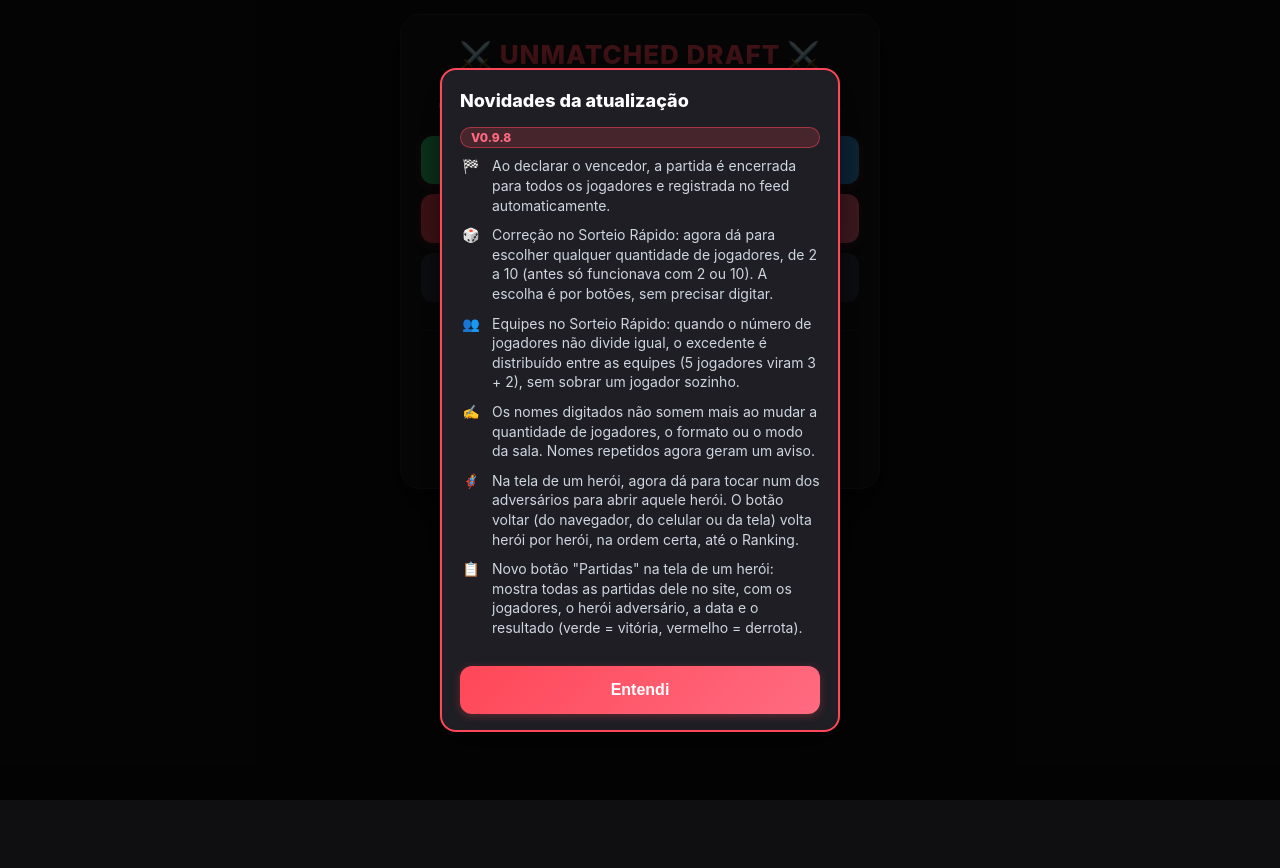
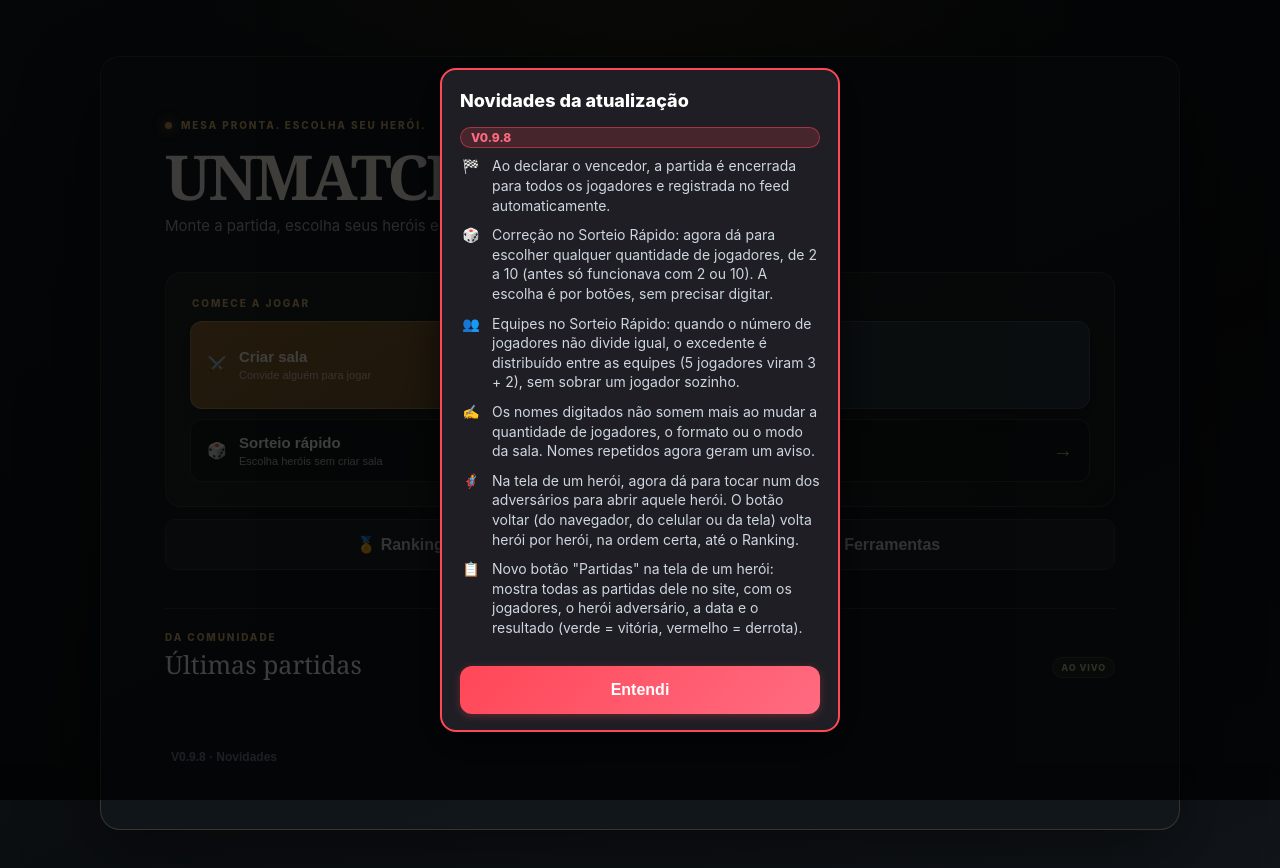
Before and after one commit to jeonatai/unmatched-draft, a plain HTML site: page index.html in a window 1280 px wide. Before the commit the page ends 800 px from the top, so only its background shows below. Drawn offline with Linux system fonts and the light colour scheme; no server answers.

Commit message:
Add files via upload

```diff
--- a/index.html
+++ b/index.html
@@ -24,9 +24,9 @@
     <meta name="twitter:title" content="Unmatched Draft — Sorteio e Draft Online para Unmatched">
     <meta name="twitter:description" content="Sorteie heróis, monte salas e organize partidas de Unmatched online, de graça, com amigos.">
 
-    <link rel="stylesheet" href="style.css?v=20261111t">
+    <link rel="stylesheet" href="style.css?v=20261127a">
 </head>
-<body>
+<body class="is-home-screen">
 
     <!-- Código da sala (visível quando dentro de uma sala) -->
     <div id="room-code-header" class="room-code-header" style="display: none;">
@@ -38,20 +38,26 @@
 
         <!-- TELA: Início -->
         <div id="screen-home" class="screen">
-            <h1>⚔️ Unmatched Draft ⚔️</h1>
-            <p>Crie uma nova sala ou entre em uma existente com o código.</p>
+            <header class="home-hero">
+                <div class="home-eyebrow"><span></span> MESA PRONTA. ESCOLHA SEU HERÓI.</div>
+                <h1>Unmatched <em>Draft</em></h1>
+                <p>Monte a partida, escolha seus heróis e descubra quem vence.</p>
+            </header>
+            <section class="home-play-panel" aria-label="Começar uma partida">
+                <div class="home-section-label">COMECE A JOGAR</div>
             <div class="btn-row">
-                <button id="btn-go-create" style="background-color: #2ecc71;">Criar Sala</button>
-                <button id="btn-go-join" style="background-color: #3498db;">Entrar em Sala</button>
+                <button id="btn-go-create">⚔️ <span><strong>Criar sala</strong><small>Convide alguém para jogar</small></span></button>
+                <button id="btn-go-join">↗️ <span><strong>Entrar em sala</strong><small>Tenho um código de partida</small></span></button>
             </div>
-            <button id="btn-go-quick" style="margin-top: 10px;">🎲 Sorteio Rápido</button>
-            <div class="btn-row">
+                <button id="btn-go-quick" class="home-quick-btn">🎲 <span><strong>Sorteio rápido</strong><small>Escolha heróis sem criar sala</small></span><b>→</b></button>
+            </section>
+            <nav class="home-tools-nav" aria-label="Mais opções">
                 <button id="btn-go-rank" class="btn-secondary js-go-rank">🏅 Ranking</button>
                 <button id="btn-go-tools" class="btn-secondary">🛠️ Ferramentas</button>
-            </div>
+            </nav>
 
             <div id="home-feed-section" class="home-feed-section">
-                <h3>📰 Últimas Partidas</h3>
+                <div class="feed-heading"><div><div class="home-section-label">DA COMUNIDADE</div><h3>Últimas partidas</h3></div><span>AO VIVO</span></div>
                 <div id="home-feed-list" class="feed-list"></div>
                 <div id="home-feed-pagination" class="feed-pagination"></div>
             </div>
@@ -625,7 +631,7 @@
     <script src="https://www.gstatic.com/firebasejs/10.12.2/firebase-database-compat.js"></script>
     <script src="firebase-config.js"></script>
     <script src="boxes.js?v=1"></script>
-    <script src="app.js?v=20261111u"></script>
+    <script src="app.js?v=20261127a"></script>
     <script src="changelog.js?v=098d"></script>
 </body>
 </html>
--- a/style.css
+++ b/style.css
@@ -1743,3 +1743,106 @@ details.audit-row summary { cursor: pointer; font-size: 13px; color: #ced6e0; }
 .me-winner { display: flex; gap: 14px; flex-wrap: wrap; font-size: 14px; color: #ced6e0; margin-bottom: 14px; }
 .me-winner label { display: flex; align-items: center; gap: 6px; }
 .match-edit-box .judge-buttons { margin-top: 12px; }
+
+/* Home refresh: editorial hero gallery feel, tuned for touch and desktop. */
+body {
+    background-color: #0d1115;
+    background-image: radial-gradient(ellipse at 50% -24%, rgba(192, 147, 67, .17), transparent 52%),
+        linear-gradient(155deg, #10171b 0%, #0b0e11 60%, #11151a 100%);
+    color: #f4f1e9;
+}
+body.is-home-screen { padding-top: 32px; }
+body.is-home-screen .container {
+    max-width: 760px;
+    padding: clamp(22px, 5vw, 48px);
+    text-align: left;
+    background: rgba(18, 23, 27, .94);
+    border: 1px solid rgba(211, 174, 102, .2);
+    box-shadow: 0 24px 80px rgba(0,0,0,.45);
+}
+.home-hero { position: relative; padding: 8px 0 26px; }
+.home-eyebrow, .home-section-label {
+    color: #d2b170;
+    font-size: 10px;
+    font-weight: 800;
+    letter-spacing: .19em;
+}
+.home-eyebrow { display: flex; align-items: center; gap: 9px; margin-bottom: 14px; }
+.home-eyebrow span { width: 7px; height: 7px; border-radius: 50%; background: #c89d54; box-shadow: 0 0 12px #c89d54; }
+.home-hero h1 {
+    margin: 0 0 8px;
+    color: #f5f1e8;
+    font-family: Georgia, 'Times New Roman', serif;
+    font-size: clamp(38px, 8vw, 62px);
+    font-weight: 700;
+    letter-spacing: -.045em;
+    line-height: 1;
+    text-shadow: none;
+}
+.home-hero h1 em { color: #d5ad68; font-weight: 500; }
+.home-hero p { margin: 0; color: #a6adb0; font-size: 15px; }
+.home-play-panel {
+    padding: 20px;
+    border: 1px solid rgba(211, 174, 102, .17);
+    border-radius: 16px;
+    background: linear-gradient(135deg, rgba(35, 39, 38, .88), rgba(22, 27, 29, .95));
+}
+.home-play-panel .home-section-label { margin: 0 0 12px 2px; }
+.home-play-panel .btn-row { display: grid; grid-template-columns: 1fr 1fr; gap: 10px; }
+.home-play-panel .btn-row button, .home-quick-btn {
+    min-height: 76px;
+    display: flex;
+    align-items: center;
+    justify-content: flex-start;
+    gap: 12px;
+    padding: 14px 16px;
+    text-align: left;
+    color: #f8f5ef;
+    background: linear-gradient(145deg, #8e6833, #68502d) !important;
+    border: 1px solid rgba(236, 205, 145, .34);
+    border-radius: 12px;
+    box-shadow: 0 7px 18px rgba(0,0,0,.2) !important;
+}
+.home-play-panel .btn-row button:nth-child(2) { background: #26343a !important; border-color: #40515a; }
+.home-play-panel .btn-row button > span, .home-quick-btn > span { display: grid; gap: 4px; }
+.home-play-panel strong, .home-quick-btn strong { font-size: 15px; }
+.home-play-panel small, .home-quick-btn small { color: rgba(250,247,240,.7); font-size: 11px; font-weight: 500; }
+.home-quick-btn {
+    min-height: 62px;
+    margin-top: 10px;
+    background: rgba(14,18,20,.62) !important;
+    border-color: rgba(211,174,102,.2);
+    box-shadow: none !important;
+}
+.home-quick-btn > b { margin-left: auto; color: #d5ad68; font-size: 20px; }
+.home-tools-nav { display: grid; grid-template-columns: 1fr 1fr; gap: 10px; margin-top: 12px; }
+.home-tools-nav button { min-height: 48px; margin: 0; color: #c5c9c5; background: #1a2226 !important; border: 1px solid #303a3c; border-radius: 10px; }
+.home-feed-section { margin-top: 30px; padding-top: 22px; border-color: rgba(211,174,102,.18); }
+.feed-heading { display: flex; align-items: end; justify-content: space-between; margin-bottom: 12px; }
+.feed-heading h3 { margin: 4px 0 0; font-family: Georgia, 'Times New Roman', serif; font-size: 25px; font-weight: 500; }
+.feed-heading > span { margin-bottom: 3px; padding: 4px 8px; color: #adc28e; background: rgba(113,148,87,.13); border: 1px solid rgba(135,171,107,.25); border-radius: 99px; font-size: 9px; font-weight: 800; letter-spacing: .1em; }
+.home-feed-section .feed-list { gap: 10px; }
+.home-feed-section .feed-post { border-color: rgba(255,255,255,.09); border-radius: 12px; background: #171e22; }
+button { touch-action: manipulation; }
+button:focus-visible { outline: 2px solid #e0bd7e; outline-offset: 3px; }
+@media (min-width: 800px) {
+    body.is-home-screen { padding: 56px 28px; }
+    body.is-home-screen .container { max-width: 1080px; padding: 54px 64px; }
+    .home-hero { padding-bottom: 34px; }
+    .home-play-panel { padding: 24px; }
+    .home-play-panel .btn-row button { min-height: 88px; }
+    .home-feed-section { margin-top: 38px; }
+}
+@media (max-width: 520px) {
+    body.is-home-screen { padding: 18px 12px; }
+    body.is-home-screen .container { padding: 22px 16px; border-radius: 18px; }
+    .home-hero { padding-bottom: 20px; }
+    .home-hero p { font-size: 13px; }
+    .home-play-panel { padding: 14px; }
+    .home-play-panel .btn-row { gap: 8px; }
+    .home-play-panel .btn-row button { min-height: 76px; gap: 8px; padding: 11px 9px; font-size: 18px; }
+    .home-play-panel strong { font-size: 13px; }
+    .home-play-panel small { font-size: 10px; line-height: 1.3; }
+    .home-quick-btn { padding: 12px; }
+    .feed-heading h3 { font-size: 22px; }
+}
```
Also changed, not shown: app.js.
